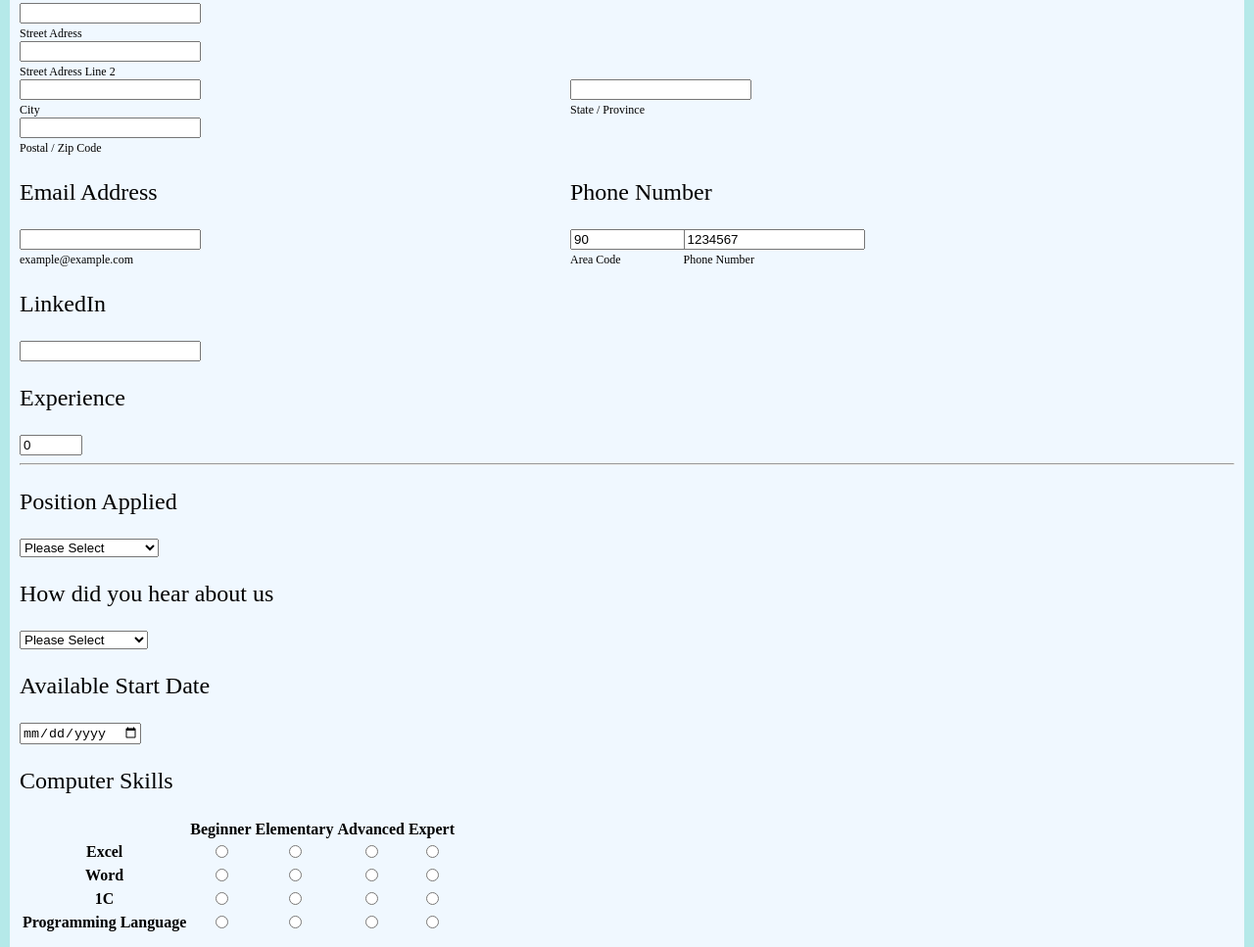
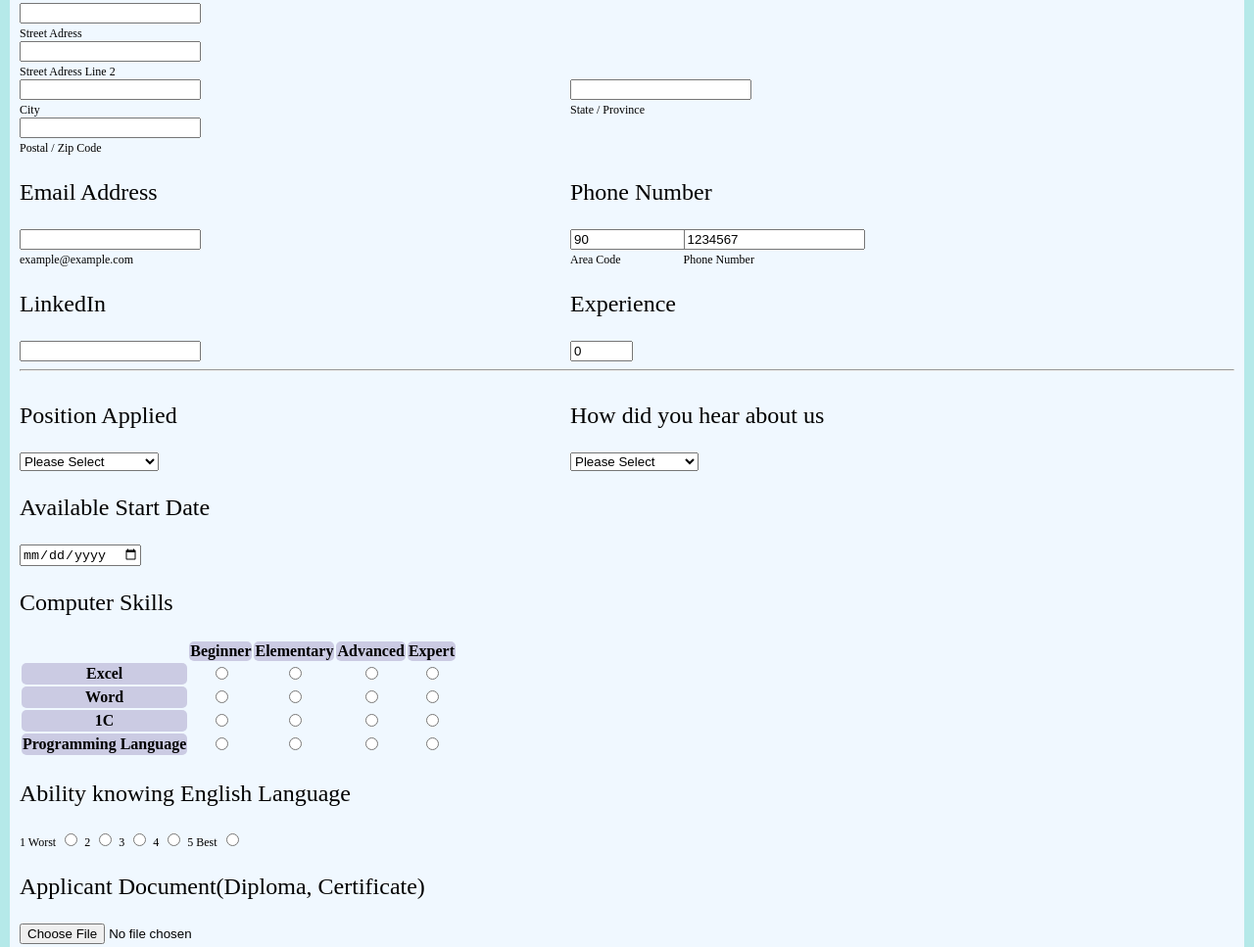
Before and after one commit to Shokhrukh-B/Job-Application-form, a plain HTML site: page index.html in a window 1280 px wide. Shown: the part 721-1688 px from the top of the page at 98% size. Drawn offline with Linux system fonts and the light colour scheme.

Commit message:
update CSS
Update CSS for table

```diff
--- a/index.html
+++ b/index.html
@@ -310,13 +310,13 @@
 
             </div>
 
-            <div>
+            <div class="linkedin">
                 <p>LinkedIn</p>
                 <input type="text" name="linkedin" id="linkedin">
                 <label for="linkedin"></label>
             </div>
 
-            <div>
+            <div class="experience">
                 <p>
                     Experience
                 </p>
@@ -327,7 +327,7 @@
        <hr>
 
        <div>
-            <div>
+            <div class="position_applied">
                 <p>Position Applied</p>
                 <select name="position_applied" id="position_applied">\
                     <option value="00">Please Select</option>
@@ -339,7 +339,7 @@
                 <label for="position_applied"></label>
             </div>
 
-            <div>
+            <div class="hear_about">
                 <p>
                     How did you hear about us
                 </p>
@@ -368,24 +368,24 @@
 
             <table>
                 <tr>
-                    <th>
+                    <th class="nbsp">
                         &nbsp;
                     </th>
-                    <th>
+                    <th class ="table_head_color">
                         Beginner
                     </th>
-                    <th>
+                    <th class = "table_head_color">
                         Elementary
                     </th>
-                    <th>
+                    <th class = "table_head_color">
                         Advanced
                     </th>
-                    <th>
+                    <th class = "table_head_color">
                         Expert
                     </th>
                 </tr>
                 <tr>
-                    <th>
+                    <th class = "table_head_color">
                         Excel
                     </th>
                     <th>
@@ -406,7 +406,7 @@
                     </th>
 
                 </tr>
-                    <th>
+                    <th class = "table_head_color">
                         Word
                     </th>
                     <th>
@@ -427,7 +427,7 @@
                     </th>
                 </tr>
                 </tr>
-                    <th>
+                    <th class = "table_head_color">
                         1C
                     </th>
                     <th>
@@ -449,7 +449,7 @@
                 </tr>
 
                 </tr>
-                    <th>
+                    <th class = "table_head_color">
                         Programming Language
                     </th>
                     <th>
--- a/styless.css
+++ b/styless.css
@@ -35,7 +35,7 @@ p{
     width: 45%;
 }
 
-.city, .state, .phone, .email{
+.city, .state, .phone, .email, .linkedin, .experience, .position_applied, .hear_about{
     display: inline-block;
     width: 45%;
 }
@@ -57,3 +57,16 @@ p{
 label{
     font-size: 12px;
 }
+
+.nbsp{
+    border: none;
+}
+
+table, tr, th{
+    border: 5px rgb(101, 100, 100);
+    border-radius: 5px;
+}
+
+.table_head_color{
+    background-color: rgb(203, 203, 227);
+}
```
